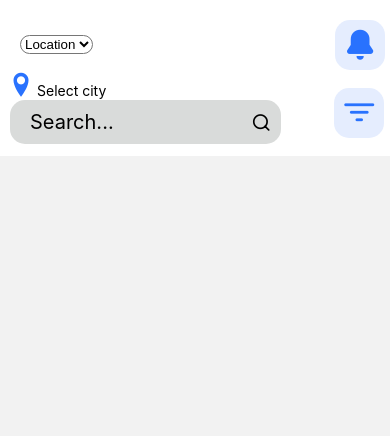
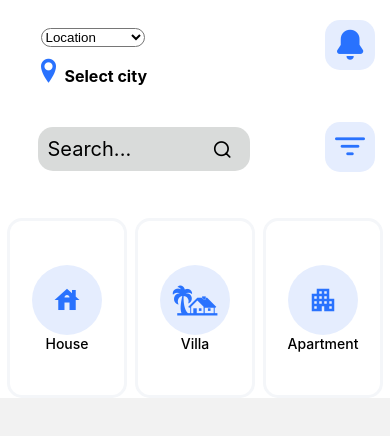
Before and after one commit to No-Country/app-real-state-c8-46-ft-pern, a React Native app in the folder client/: screen /HomeActionMenu in a window 390 px wide. Shown: the top 436 px of the page. Built offline with nearby package versions, Linux system fonts and the light colour scheme; grey boxes are pictures that could not be loaded.

Commit message:
searchbar++ & HVA

```diff
--- a/client/components/HomeActionMenu/Card.jsx
+++ b/client/components/HomeActionMenu/Card.jsx
@@ -1,15 +1,18 @@
-import {
-  StyleSheet,
-  ImageBackground,
-  TouchableOpacity,
-  View,
-} from "react-native";
+import { Fontisto, MaterialIcons } from "@expo/vector-icons";
+import { StyleSheet, TouchableOpacity, View, Text } from "react-native";
 
-const Card = ({ imagen }) => {
+const Card = ({ font, name, text }) => {
   return (
     <View style={styles.container}>
-      <TouchableOpacity>
-        <ImageBackground source={imagen} style={styles.image}></ImageBackground>
+      <TouchableOpacity style={styles.button}>
+        <View style={styles.circle}>
+          {font === "Fontisto" ? (
+            <Fontisto name={name} size={30} style={styles.icon} />
+          ) : (
+            <MaterialIcons name={name} size={30} style={styles.icon} />
+          )}
+        </View>
+        <Text style={{fontWeight:500}}>{text}</Text>
       </TouchableOpacity>
     </View>
   );
@@ -19,10 +22,38 @@ export default Card;
 const styles = StyleSheet.create({
   container: {
     flex: 1,
+    flexDirection: "column",
     justifyContent: "center",
+    alignItems: "center",
+    borderRadius: 15,
+    backgroundColor: "white",
+    width: 120,
+    height: 180,
+    borderColor: "#F4F6F9",
+    borderWidth: 3,
+    marginLeft:4,
+    marginRight:4
   },
   image: {
     flex: 1,
     justifyContent: "center",
   },
+  circle: {
+    backgroundColor: "#E5EDFE",
+    borderRadius: 50,
+    width: 70,
+    height: 70,
+    display: "flex",
+    justifyContent: "center",
+    alignItems: "center",
+  },
+  button:{
+  borderStyle: "solid",
+  display: "flex",
+  justifyContent: "center",
+  alignItems: "center",
+  },
+  icon: {
+    color: "#2972FE",
+  },
 });
--- /dev/null
+++ b/client/components/HomeActionMenu/HVA.jsx
@@ -0,0 +1,16 @@
+import Card from "./Card";
+import { View } from "react-native";
+const HVA = () => {
+    return (
+        <View style={{display:"flex",justifyContent: "center", alignItems:"center", backgroundColor: "white"}}>
+            <View style={{display:"flex", flexDirection:"row"}}>
+
+          <Card text="House" font="MaterialIcons" name="house"/>
+          <Card text="Villa" font="Fontisto" name="holiday-village"/>
+          <Card text="Apartment" font="MaterialIcons" name="apartment"/>
+            </View>
+        </View>
+    )
+};
+
+export default HVA;
--- a/client/components/HomeActionMenu/Search.jsx
+++ b/client/components/HomeActionMenu/Search.jsx
@@ -50,8 +50,7 @@ const styles = StyleSheet.create({
     justifyContent: "flex-start",
     alignItems: "center",
     flexDirection: "row",
-    width: "84%",
-
+    marginBottom: 15
   },
   Search__unclicked: {
     padding: 10,
@@ -72,7 +71,6 @@ const styles = StyleSheet.create({
   },
   input: {
     fontSize: 20,
-    marginLeft: 10,
-    width: "90%",
+    width: "85%",
   },
 });
--- a/client/components/HomeActionMenu/SearchBar.jsx
+++ b/client/components/HomeActionMenu/SearchBar.jsx
@@ -7,6 +7,7 @@ import { Picker } from "@react-native-picker/picker";
 import { Entypo, Octicons } from "@expo/vector-icons";
 import { useNavigation } from "@react-navigation/native";
 import { StyleSheet } from "react-native-web";
+
 
 const SearchBar = () => {
   const navigation = useNavigation();
@@ -20,7 +21,7 @@ const SearchBar = () => {
 
       <View style={styles.container}>
 
-        <View style={{ flexDirection: "column" }}>
+        <View style={styles.div1}>
           <Picker
             style={styles.picker}
             selectedValue={selectedCity}
@@ -31,7 +32,7 @@ const SearchBar = () => {
             <Picker.Item label="Quito" value="Quito, Ecuador" />
             <Picker.Item label="Lima" value="Lima, Peru" />
           </Picker>
-          <Text>
+          <Text style={styles.city}>
             <Entypo
               name="location-pin"
               size={30}
@@ -42,23 +43,25 @@ const SearchBar = () => {
             {selectedCity ? selectedCity : "Select city"}
           </Text>
         </View>
+      <View style={styles.div2}>
 
         <Octicons
           name="bell-fill"
           size={30}
           color="#2972FE"
           style={styles.icons}
-        />
+          />
+          </View>
       </View>
 
       <View style={styles.container}>
+      <View style={styles.div1}>
+      <Search />
+      </View>
+      <View style={styles.div2}>
 
-      <Search />
       <Octicons name="filter" size={30} color="#2972FE" style={styles.icons} />
-
-      <Card imagen={house} link={""} />
-      <Card imagen={house} link={""} />
-      <Card imagen={house} link={""} />
+      </View>
       </View>
     </View>
   );
@@ -67,19 +70,24 @@ const SearchBar = () => {
 export default SearchBar;
 
 const styles = StyleSheet.create({
+
   container: {
-    paddingLeft: 5,
-    paddingRight: 5,
-    flex: 1,
-    flexDirection:"row",
-    justifyContent: "space-between",
+    display:"grid",
+    gridTemplateColumns: "repeat(12,1fr)",
+    gridTemplateRows: "repeat(3,1fr)"
+  },
+  div1:{
+    display:"grid",
+    gridArea:"1/2/3/10"
+  },
+  div2:{
+    display:"grid",
+    gridArea:"1/11/3/12"
   },
   picker: {
-    margin: 15,
-    justifyContent: "flex-start",
-    alignItems: "center",
-    flexDirection: "row",
-    width: "120",
+    margin: 8,
+
+    width: "40%",
     borderRadius: 15,
     backgroundColor: "white",
   },
@@ -92,4 +100,8 @@ const styles = StyleSheet.create({
     justifyContent: "center",
     alignItems: "center",
   },
+  city:{
+    fontSize: 16,
+    fontWeight: 700
+  }
 });
--- a/client/screens/HomeActionMenu.jsx
+++ b/client/screens/HomeActionMenu.jsx
@@ -1,10 +1,12 @@
 import { View } from "react-native";
+import HVA from "../components/HomeActionMenu/HVA";
 import SearchBar from "../components/HomeActionMenu/SearchBar";
 
 const HomeActionMenu = () => {
   return (
     <View >
       <SearchBar  />
+      <HVA />
     </View>
   );
 };
```
